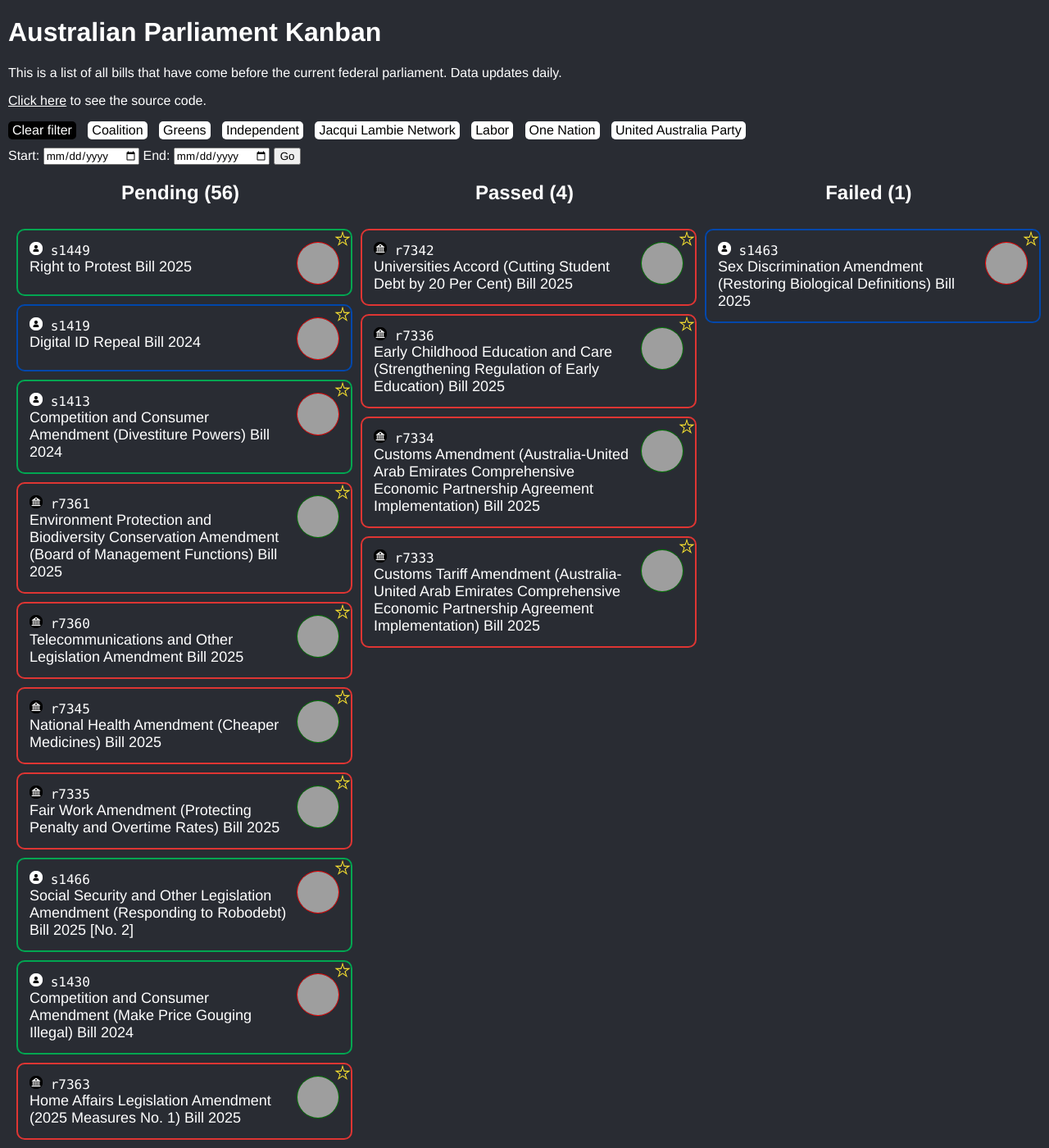
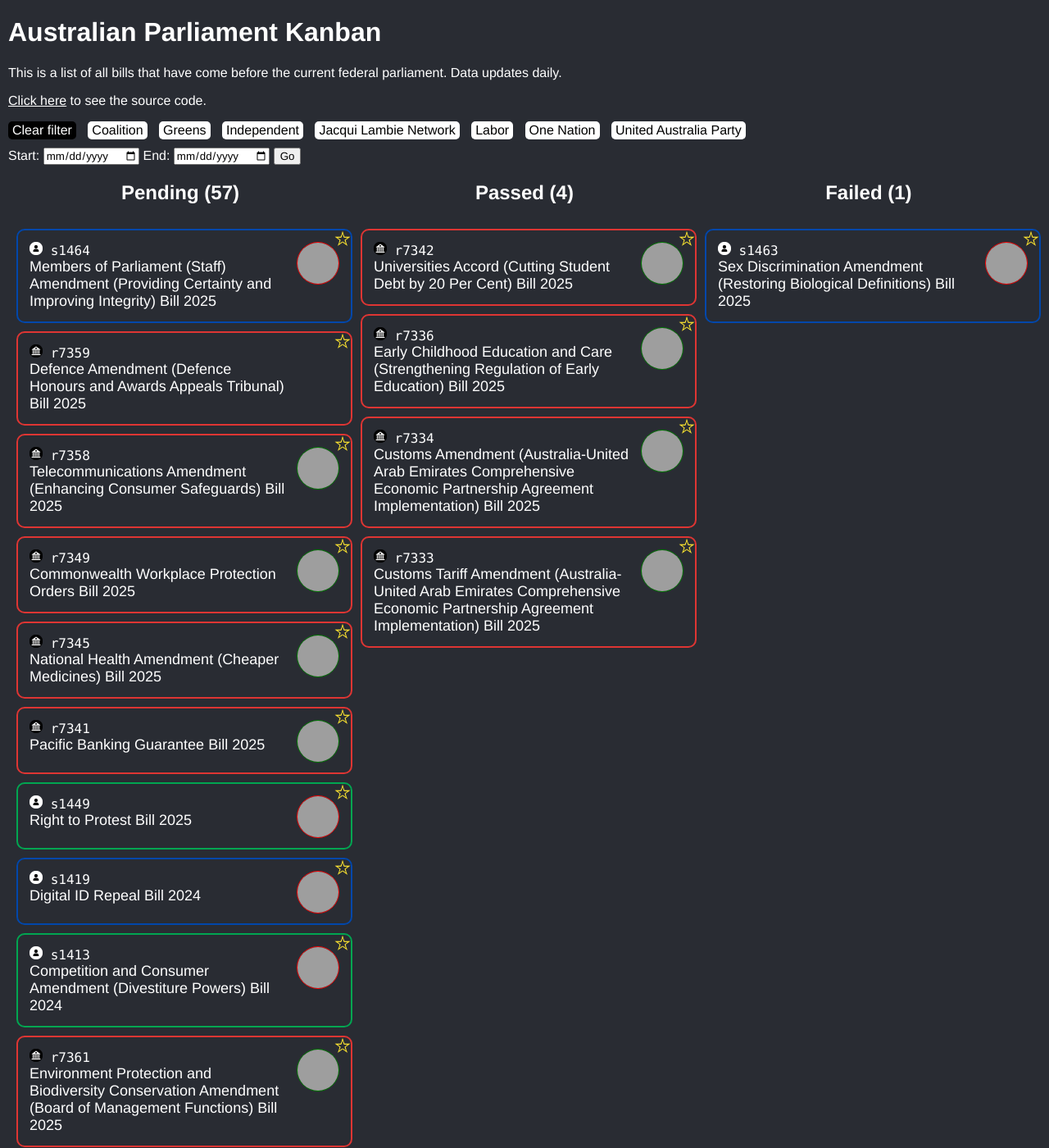
Before and after one commit to Coedice/parliament-kanban, a Jekyll site: the page built from index.html, in a window 1280 px wide and 1400 px high, cut to the strip 0-1400 px from the top of the window. Shown: the whole strip at 82% size. Built offline with Jekyll 4.4.1, drawn with Linux system fonts in a browser that asks for light colours; some of the changed text lies outside the part shown; grey boxes are pictures that could not be loaded.

Commit message:
Update bill data

```diff
--- a/_data/bills.yml
+++ b/_data/bills.yml
@@ -17,24 +17,6 @@ pending:
     pdf_url: "https://parlinfo.aph.gov.au/parlInfo/download/legislation/bills/r7332_first-reps/toc_pdf/25027b01.pdf;fileType=application%2Fpdf"
     last_updated: 2025-07-22
     second_reading_hansard_url: null
-  - bill_id: "r7335"
-    title: "Fair Work Amendment (Protecting Penalty and Overtime Rates) Bill 2025"
-    status: "Before Senate"
-    type: "Government"
-    portfolio: "Employment and Workplace Relations"
-    originating_house: "House of Representatives"
-    summary: "Amends the Fair Work Act 2009 to establish a principle requiring the Fair Work Commission to ensure that penalty and overtime rates are not reduced and that modern awards do not include terms that substitute employees’ entitlements to receive penalty or overtime rates where those terms would have the effect of reducing that additional remuneration employees would otherwise receive."
-    sponsor_name: null
-    sponsor_party: null
-    sponsor_id: null
-    sponsor_division: null
-    minister_name: "Amanda Rishworth"
-    minister_party: "Labor"
-    minister_id: "10543"
-    minister_division: "Kingston"
-    pdf_url: "https://parlinfo.aph.gov.au/parlInfo/download/legislation/bills/r7335_third-reps/toc_pdf/25030b01.pdf;fileType=application%2Fpdf"
-    last_updated: 2025-08-27
-    second_reading_hansard_url: "https://parlinfo.aph.gov.au/parlInfo/search/display/display.w3p;query=Id%3A%22chamber%2Fhansardr%2F28811%2F0012%22"
   - bill_id: "r7338"
     title: "Australian Security Intelligence Organisation Amendment Bill (No. 1) 2025"
     status: "Before Senate"
@@ -105,7 +87,7 @@ pending:
     minister_id: "10925"
     minister_division: "Fraser"
     pdf_url: "https://parlinfo.aph.gov.au/parlInfo/download/legislation/bills/r7341_first-reps/toc_pdf/25038b01.pdf;fileType=application%2Fpdf"
-    last_updated: 2025-07-31
+    last_updated: 2025-08-28
     second_reading_hansard_url: "https://parlinfo.aph.gov.au/parlInfo/search/display/display.w3p;query=Id%3A%22chamber%2Fhansardr%2F28811%2F0040%22"
   - bill_id: "r7343"
     title: "Aged Care and Other Legislation Amendment Bill 2025"
@@ -145,7 +127,7 @@ pending:
     second_reading_hansard_url: "https://parlinfo.aph.gov.au/parlInfo/search/display/display.w3p;query=Id%3A%22chamber%2Fhansardr%2F28811%2F0024%22"
   - bill_id: "r7345"
     title: "National Health Amendment (Cheaper Medicines) Bill 2025"
-    status: "Before Reps"
+    status: "Before Senate"
     type: "Government"
     portfolio: "Health, Disability and Ageing"
     originating_house: "House of Representatives"
@@ -159,7 +141,7 @@ pending:
     minister_id: "10086"
     minister_division: "Hindmarsh"
     pdf_url: "https://parlinfo.aph.gov.au/parlInfo/download/legislation/bills/r7345_first-reps/toc_pdf/25044b01.pdf;fileType=application%2Fpdf"
-    last_updated: 2025-08-27
+    last_updated: 2025-08-28
     second_reading_hansard_url: "https://parlinfo.aph.gov.au/parlInfo/search/display/display.w3p;query=Id%3A%22chamber%2Fhansardr%2F28814%2F0009%22"
   - bill_id: "r7346"
     title: "Repeal Net Zero Bill 2025"
@@ -231,7 +213,7 @@ pending:
     minister_id: "10081"
     minister_division: "Watson"
     pdf_url: "https://parlinfo.aph.gov.au/parlInfo/download/legislation/bills/r7349_first-reps/toc_pdf/25048b01.pdf;fileType=application%2Fpdf"
-    last_updated: 2025-07-31
+    last_updated: 2025-08-28
     second_reading_hansard_url: "https://parlinfo.aph.gov.au/parlInfo/search/display/display.w3p;query=Id%3A%22chamber%2Fhansardr%2F28815%2F0019%22"
   - bill_id: "r7350"
     title: "Strengthening Oversight of the National Intelligence Community Bill 2025"
@@ -377,6 +359,42 @@ pending:
     pdf_url: "https://parlinfo.aph.gov.au/parlInfo/download/legislation/bills/r7357_first-reps/toc_pdf/25056b01.pdf;fileType=application%2Fpdf"
     last_updated: 2025-08-25
     second_reading_hansard_url: "https://parlinfo.aph.gov.au/parlInfo/search/display/display.w3p;query=Id%3A%22chamber%2Fhansardr%2F28830%2F0192%22"
+  - bill_id: "r7358"
+    title: "Telecommunications Amendment (Enhancing Consumer Safeguards) Bill 2025"
+    status: "Before Reps"
+    type: "Government"
+    portfolio: "Infrastructure, Transport, Regional Development, Communications, Sport and the Arts"
+    originating_house: "House of Representatives"
+    summary: null
+    sponsor_name: null
+    sponsor_party: null
+    sponsor_id: null
+    sponsor_division: null
+    minister_name: "Anika Wells"
+    minister_party: "Labor"
+    minister_id: "10931"
+    minister_division: "Lilley"
+    pdf_url: "https://parlinfo.aph.gov.au/parlInfo/download/legislation/bills/r7358_first-reps/toc_pdf/25057b01.pdf;fileType=application%2Fpdf"
+    last_updated: 2025-08-28
+    second_reading_hansard_url: "https://parlinfo.aph.gov.au/parlInfo/search/display/display.w3p;query=Id%3A%22chamber%2Fhansardr%2F28839%2F0005%22"
+  - bill_id: "r7359"
+    title: "Defence Amendment (Defence Honours and Awards Appeals Tribunal) Bill 2025"
+    status: "Before Reps"
+    type: "Government"
+    portfolio: "Defence"
+    originating_house: "House of Representatives"
+    summary: null
+    sponsor_name: null
+    sponsor_party: null
+    sponsor_id: null
+    sponsor_division: null
+    minister_name: null
+    minister_party: "Labor"
+    minister_id: null
+    minister_division: null
+    pdf_url: "https://parlinfo.aph.gov.au/parlInfo/download/legislation/bills/r7359_first-reps/toc_pdf/25059b01.pdf;fileType=application%2Fpdf"
+    last_updated: 2025-08-28
+    second_reading_hansard_url: null
   - bill_id: "r7360"
     title: "Telecommunications and Other Legislation Amendment Bill 2025"
     status: "Before Reps"
@@ -969,7 +987,7 @@ pending:
     minister_id: null
     minister_division: null
     pdf_url: "https://parlinfo.aph.gov.au/parlInfo/download/legislation/bills/s1464_first-senate/toc_pdf/S25S1820.pdf;fileType=application%2Fpdf"
-    last_updated: 2025-08-25
+    last_updated: 2025-08-28
     second_reading_hansard_url: "https://parlinfo.aph.gov.au/parlInfo/search/display/display.w3p;query=Id%3A%22chamber%2Fhansards%2F28831%2F0191%22"
   - bill_id: "s1466"
     title: "Social Security and Other Legislation Amendment (Responding to Robodebt) Bill 2025 [No. 2]"
```
